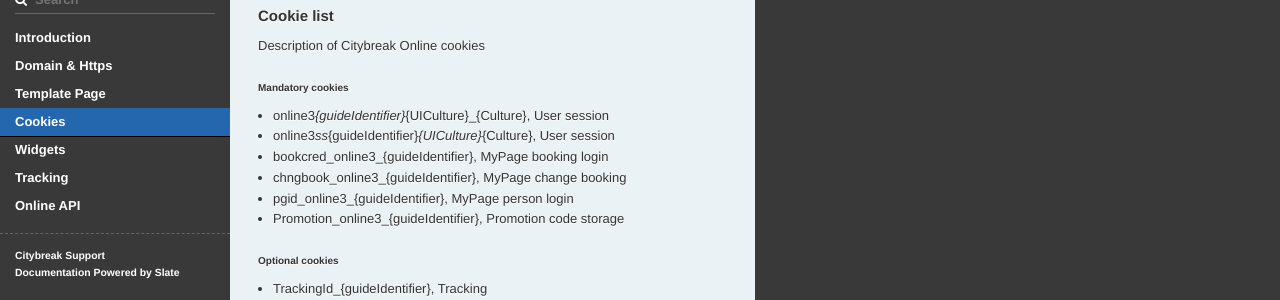
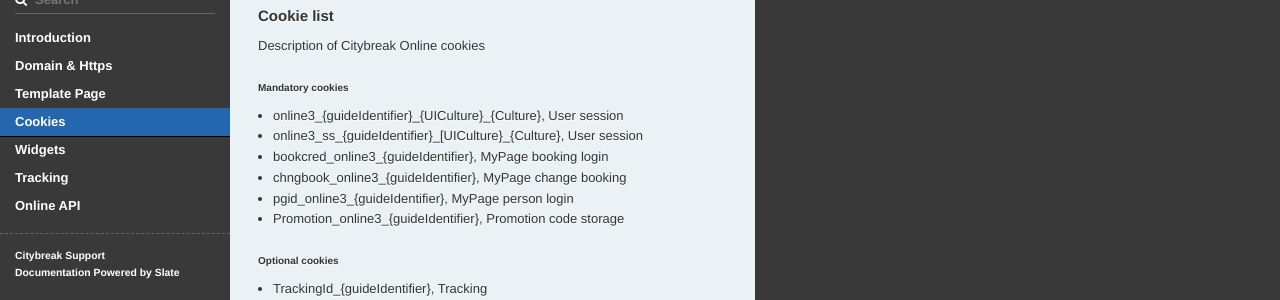
Before and after one commit to visit/citybreak-online-doc, a Jekyll site: the page built from index.md, in a window 1280 px wide and 900 px high, scrolled down 6917 px. Shown: the part 152-452 px from the top of the window. Built offline with Jekyll 4.4.1, drawn with Linux system fonts in a browser that asks for light colours; our own code applies the rules of GitHub Pages for plain Markdown files.

```diff
--- a/_includes/cookies.md
+++ b/_includes/cookies.md
@@ -11,15 +11,15 @@ Cookies necessary for the Citybreak online to function and cannot be switched of
 Description of Citybreak Online cookies
 
 #### Mandatory cookies
-- online3_{guideIdentifier}_{UICulture}_{Culture}, User session
-- online3_ss_{guideIdentifier}_{UICulture}_{Culture}, User session
-- bookcred_online3_{guideIdentifier}, MyPage booking login
-- chngbook_online3_{guideIdentifier}, MyPage change booking
-- pgid_online3_{guideIdentifier}, MyPage person login
-- Promotion_online3_{guideIdentifier}, Promotion code storage
+- online3\_{guideIdentifier}\_{UICulture}\_{Culture}, User session
+- online3\_ss\_{guideIdentifier}\_[UICulture}\_{Culture}, User session
+- bookcred\_online3\_{guideIdentifier}, MyPage booking login
+- chngbook\_online3\_{guideIdentifier}, MyPage change booking
+- pgid\_online3\_{guideIdentifier}, MyPage person login
+- Promotion\_online3\_{guideIdentifier}, Promotion code storage
 
 #### Optional cookies
-- TrackingId_{guideIdentifier}, Tracking
+- TrackingId\_{guideIdentifier}, Tracking
 - CBTRACKGTMBasket, Tracking
 - CBTRACKGABasket, Tracking
 - CBTRACKGTMCustomerInformation, Tracking
```
